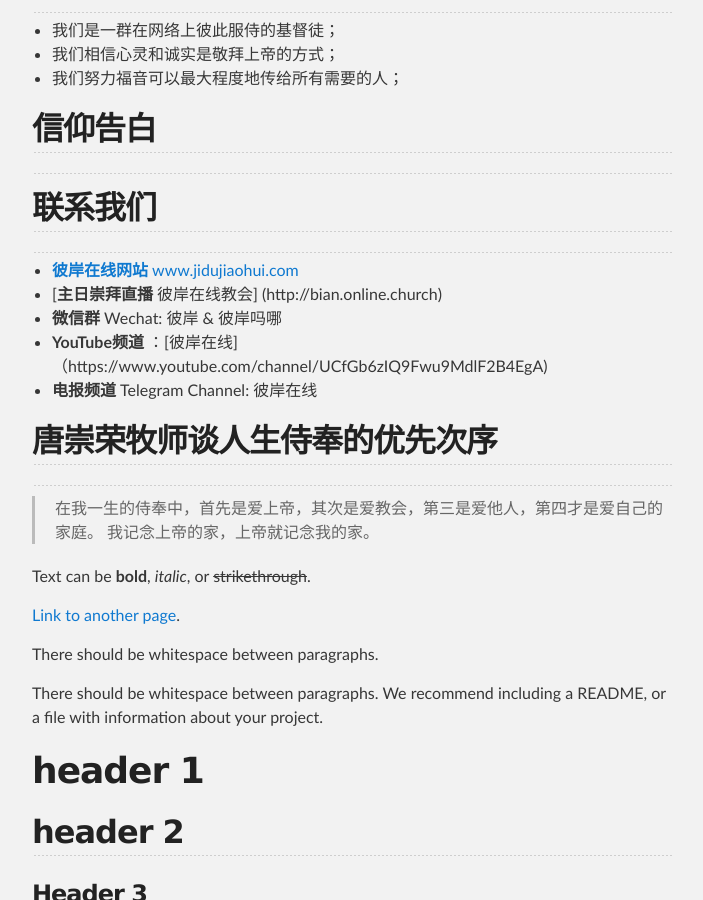
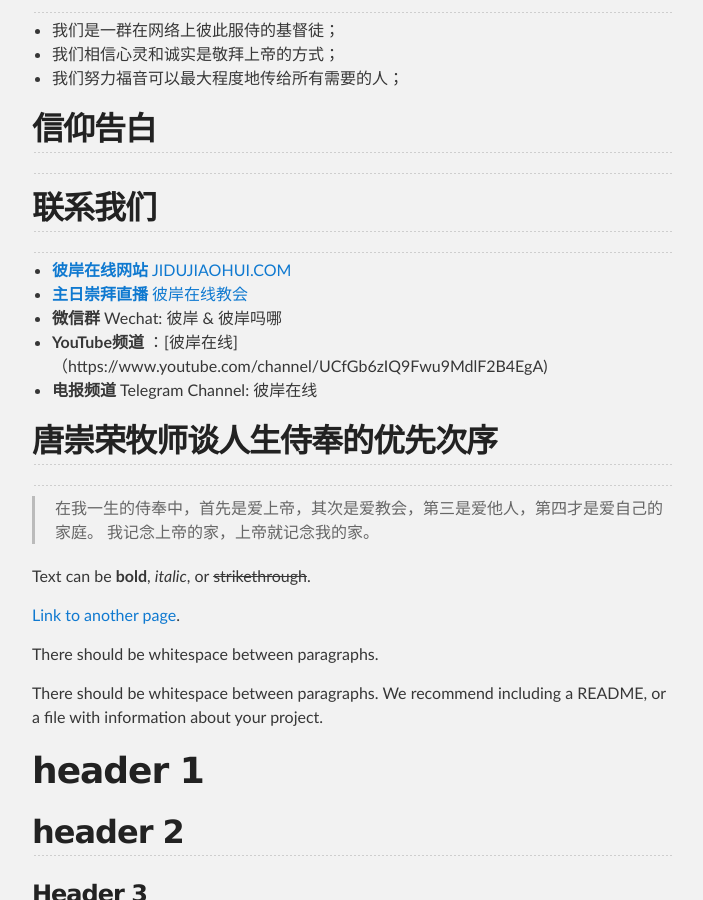
Before and after one commit to simonjob42/simonjob42.github.io, a Jekyll site: the page built from index.md, in a window 1280 px wide and 900 px high, scrolled down 316 px. Shown: the whole window, without its empty margins (288-991 px from the left). Built offline with Jekyll 4.4.1, drawn with Linux system fonts in a browser that asks for light colours; our own code applies the rules of GitHub Pages for plain Markdown files.

Commit message:
Update index.md

```diff
--- a/index.md
+++ b/index.md
@@ -15,10 +15,10 @@ layout: default
 ## 联系我们
 ---
 
-* [**彼岸在线网站** www.jidujiaohui.com](http://www.jidujiaohui.com)
-* [**主日崇拜直播** 彼岸在线教会]  (http://bian.online.church)
+* [**彼岸在线网站** JIDUJIAOHUI.COM](http://www.jidujiaohui.com)
+* [**主日崇拜直播** 彼岸在线教会](http://bian.online.church)
 * **微信群** Wechat: 彼岸 & 彼岸吗哪
-* **YouTube频道** ：[彼岸在线] （https://www.youtube.com/channel/UCfGb6zIQ9Fwu9MdlF2B4EgA)
+* **YouTube频道** ：[彼岸在线]（https://www.youtube.com/channel/UCfGb6zIQ9Fwu9MdlF2B4EgA)
 * **电报频道** Telegram Channel: 彼岸在线
 
 
```
